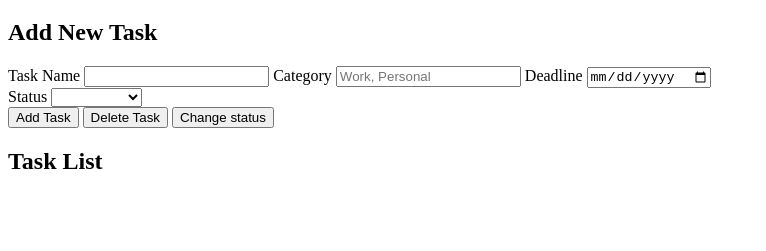
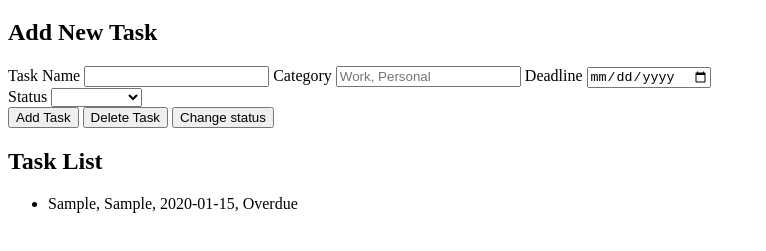
Before and after one commit to Eduart80/SBA-4---Task-Management-App, a plain HTML site: page index.html in a window 1280 px wide. Both pictures are taken after typing "Sample", "Sample", "2020-01-15" into the empty fields and a click on the button "Add Task". Shown: the part 61-312 px from the top of the page, without its empty margins (0-766 px from the left). Drawn offline with Linux system fonts and the light colour scheme.

```diff
--- a/index.html
+++ b/index.html
@@ -21,6 +21,7 @@
         <div class="row">
             <label>Status</label>
             <select id="task-status">
+                <option value="noSelection" status:active >Select One</option>
                 <option value="Pending">Pending</option>
                 <option value="In Progress">In Progress</option>
                 <option value="Completed">Completed</option>
--- a/script.js
+++ b/script.js
@@ -42,9 +42,10 @@ function renderTask(){
     taskBody.innerHTML = '<li colspan="5" class="center muted">No tasks match the current filters.</li>'
     }else{
         taskBody.innerHTML=''
+
         tasks.forEach((task) =>{
-            if(new Date(tasks.deadlineInput.value < today)){
-                tasks.status = 'Overdue'
+            if (task.status !== 'Completed' && new Date(task.deadline) < today) {
+            task.status = 'Overdue';
             }
             let list = document.createElement('li')
             let statusChange = document.createElement('select')
```
Also changed, not shown: 1 other file.
